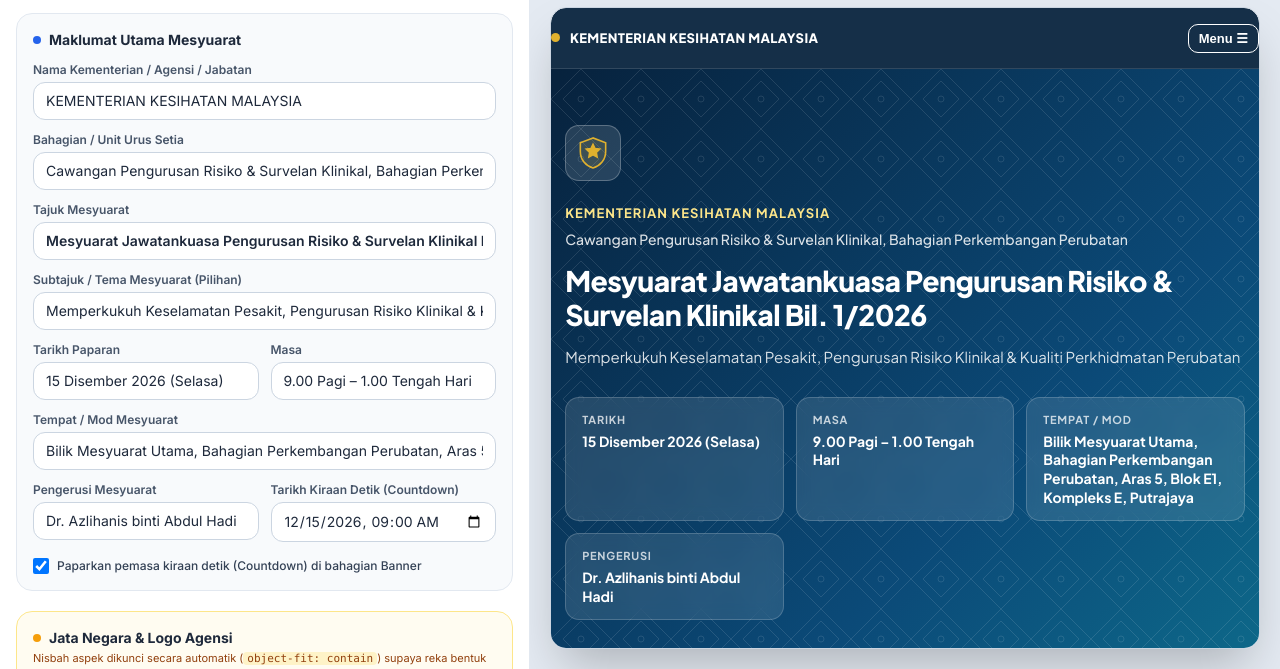
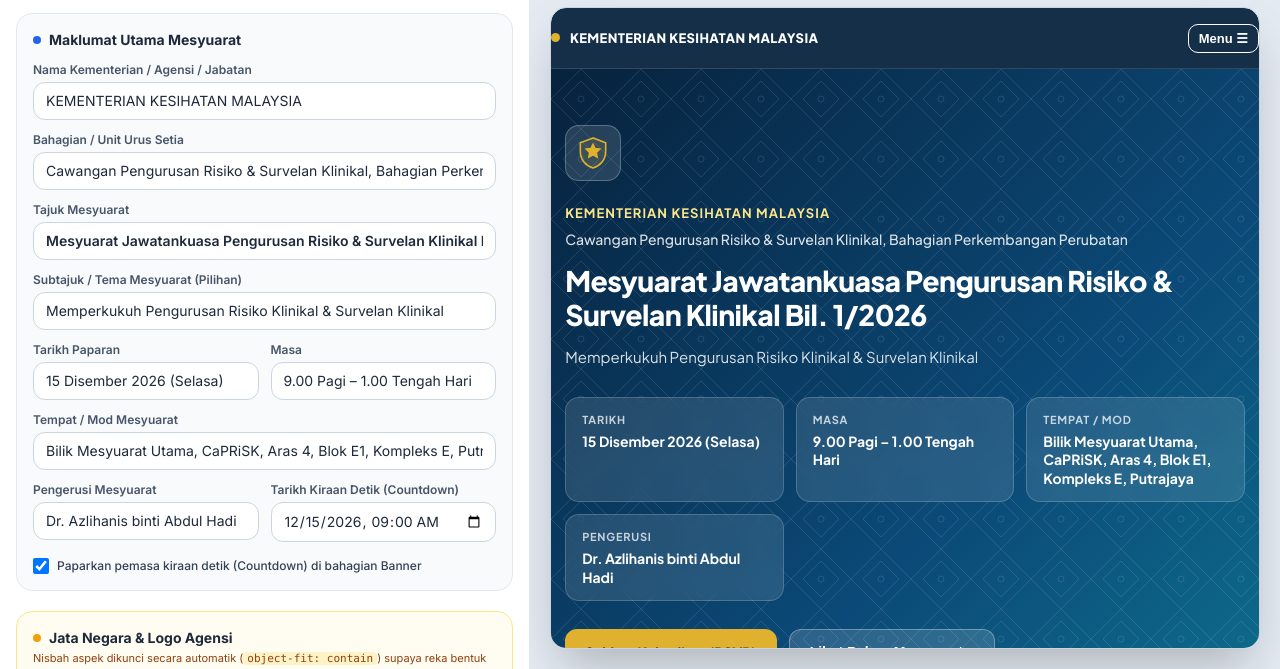
Before and after one commit to muz-dr/meeting-caprisk, a plain HTML site: page index.html in a window 1280 px wide. Shown: the part 131-800 px from the top of the page. Drawn offline with nearby package versions, Linux system fonts and the light colour scheme.

Commit message:
Update meeting details and agenda in index.html

```diff
--- a/index.html
+++ b/index.html
@@ -746,10 +746,10 @@
         agency: 'KEMENTERIAN KESIHATAN MALAYSIA',
         dept: 'Cawangan Pengurusan Risiko & Survelan Klinikal, Bahagian Perkembangan Perubatan',
         title: 'Mesyuarat Jawatankuasa Pengurusan Risiko & Survelan Klinikal Bil. 1/2026',
-        subtitle: 'Memperkukuh Keselamatan Pesakit, Pengurusan Risiko Klinikal & Kualiti Perkhidmatan Perubatan',
+        subtitle: 'Memperkukuh Pengurusan Risiko Klinikal & Survelan Klinikal',
         dateText: '15 Disember 2026 (Selasa)',
         timeText: '9.00 Pagi – 1.00 Tengah Hari',
-        venue: 'Bilik Mesyuarat Utama, Bahagian Perkembangan Perubatan, Aras 5, Blok E1, Kompleks E, Putrajaya',
+        venue: 'Bilik Mesyuarat Utama, CaPRiSK, Aras 4, Blok E1, Kompleks E, Putrajaya',
         chair: 'Dr. Azlihanis binti Abdul Hadi',
         countdownDate: '2026-12-15T09:00',
         showCountdown: true,
@@ -793,8 +793,8 @@
           { bil: '1.0', masa: '9.00 pagi', perkara: 'Ucapan Aluan Pengerusi Mesyuarat', pembentang: 'Dr. Azlihanis binti Abdul Hadi' },
           { bil: '2.0', masa: '9.15 pagi', perkara: 'Pengesahan Minit Mesyuarat Bil. 3/2025', pembentang: 'Urus Setia' },
           { bil: '3.0', masa: '9.30 pagi', perkara: 'Perkara-Perkara Berbangkit & Maklum Balas Tindakan', pembentang: 'Semua Unit' },
-          { bil: '4.0', masa: '10.15 pagi', perkara: 'Pembentangan Laporan Unit Survelan Klinikal & Analisis Data Terkini', pembentang: 'Dr. Ahmad Muzammil Bin Abu Bakar' },
-          { bil: '5.0', masa: '11.15 pagi', perkara: 'Semakan Pelan Pengurusan Risiko Klinikal & Keselamatan Pesakit', pembentang: 'Cawangan PRSK' },
+          { bil: '4.0', masa: '10.15 pagi', perkara: 'Pembentangan Laporan Unit Survelan Klinikal & Analisis Data Terkini', pembentang: 'Dr. Muzammil' },
+          { bil: '5.0', masa: '11.15 pagi', perkara: 'Semakan Pelan Pengurusan Risiko Klinikal & Survelan Klinikal', pembentang: 'Cawangan PRSK' },
           { bil: '6.0', masa: '12.15 tgh', perkara: 'Hal-Hal Lain & Penangguhan Mesyuarat', pembentang: 'Pengerusi' }
         ],
 
@@ -835,7 +835,7 @@
         },
 
         footer: {
-          address: 'Bahagian Perkembangan Perubatan, Aras 2-7, Blok E1, Kompleks E, Pusat Pentadbiran Kerajaan Persekutuan, 62590 Putrajaya, Malaysia.',
+          address: 'Bahagian Perkembangan Perubatan, Aras 4, Blok E1, Kompleks E, Pusat Pentadbiran Kerajaan Persekutuan, 62590 Putrajaya, Malaysia.',
           disclaimer: 'Penafian: Kerajaan Malaysia dan Kementerian Kesihatan Malaysia tidak bertanggungjawab terhadap sebarang kehilangan atau kerosakan yang dialami kerana menggunakan maklumat di dalam portal mesyuarat ini. Semua dokumen serta maklumat klinikal yang dipautkan adalah sulit dan terhad untuk kegunaan rasmi ahli mesyuarat sahaja.',
           copyright: '© 2026 Kementerian Kesihatan Malaysia (KKM). Hak Cipta Terpelihara.',
           updated: '27 November 2026'
```
